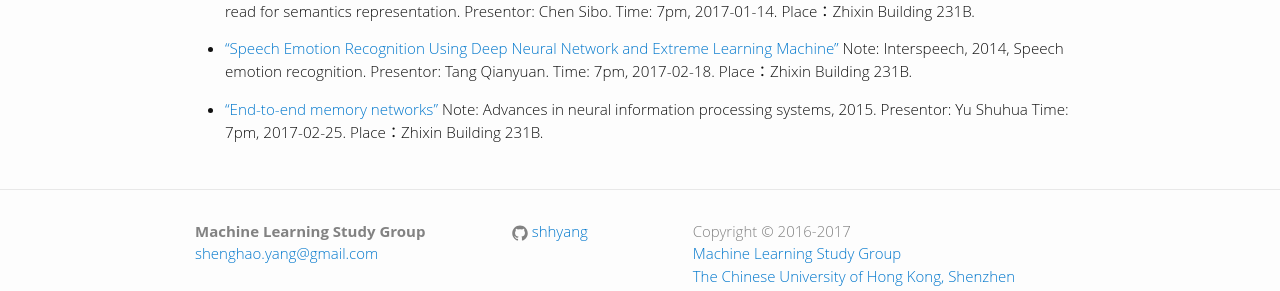
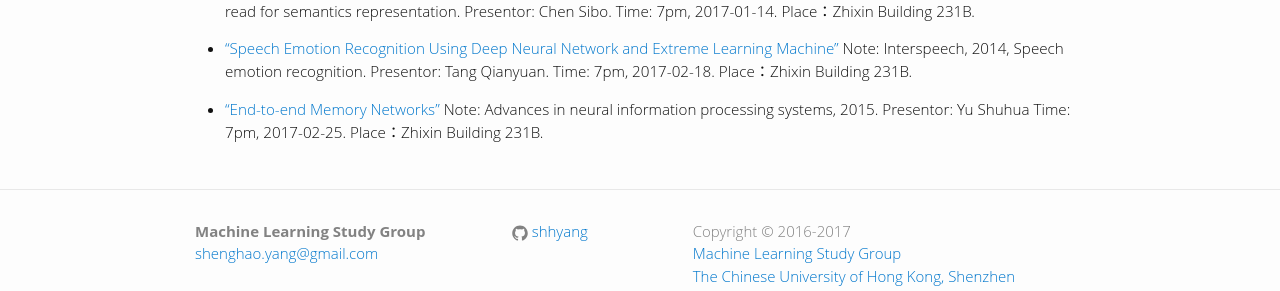
Before and after one commit to shhyang/learning, a Jekyll site: the page built from previous/index.md, in a window 1280 px wide. Shown: the part 530-821 px from the top of the page. Built offline with Jekyll 4.4.1, drawn with Linux system fonts in a browser that asks for light colours; some web fonts are replaced; our own code applies the rules of GitHub Pages for plain Markdown files.

```diff
--- a/previous/index.md
+++ b/previous/index.md
@@ -46,7 +46,7 @@ Presentor: Tang Qianyuan.
 Time: 7pm, 2017-02-18.
 Place：Zhixin Building 231B.
 
-- ["End-to-end memory networks"](http://papers.nips.cc/paper/5846-end-to-end-memory-networks.pdf)
+- ["End-to-end Memory Networks"](http://papers.nips.cc/paper/5846-end-to-end-memory-networks.pdf)
 Note: Advances in neural information processing systems, 2015.
 Presentor: Yu Shuhua Time: 7pm, 2017-02-25.
 Place：Zhixin Building 231B.
```
